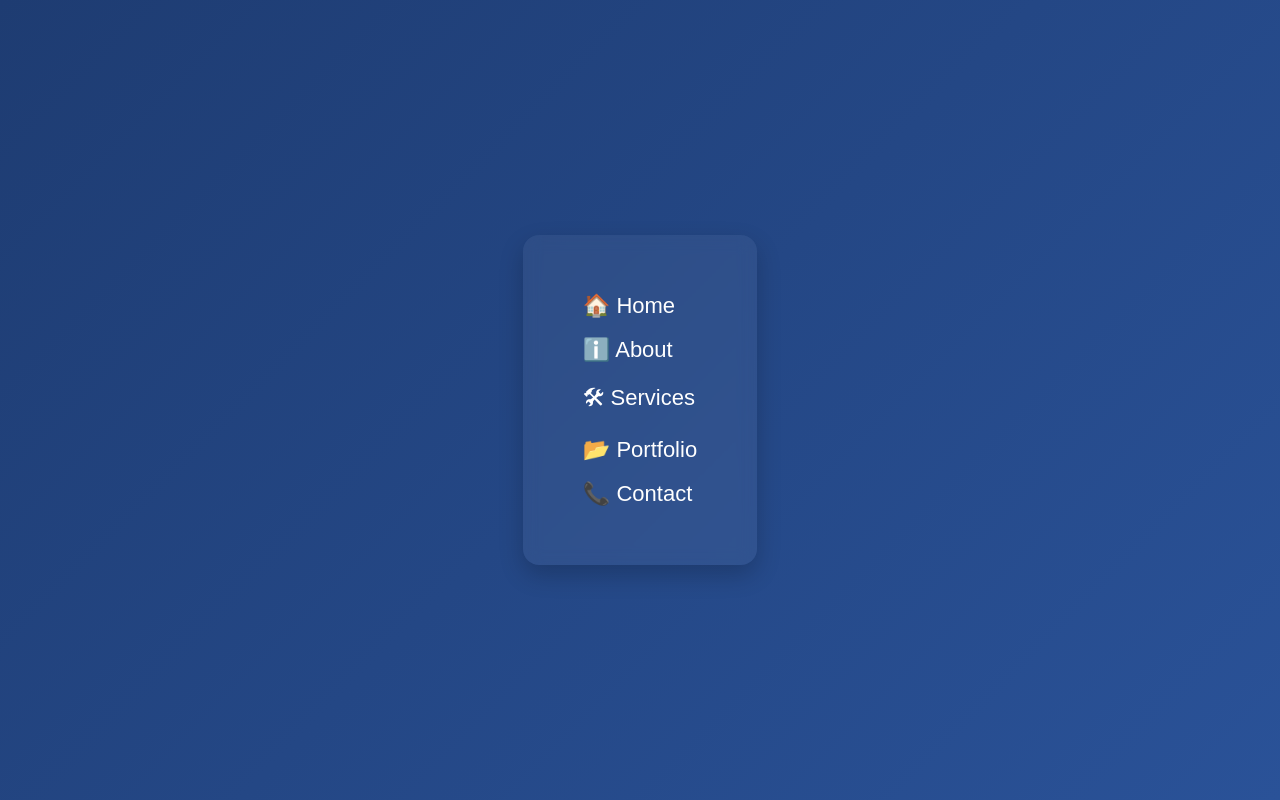
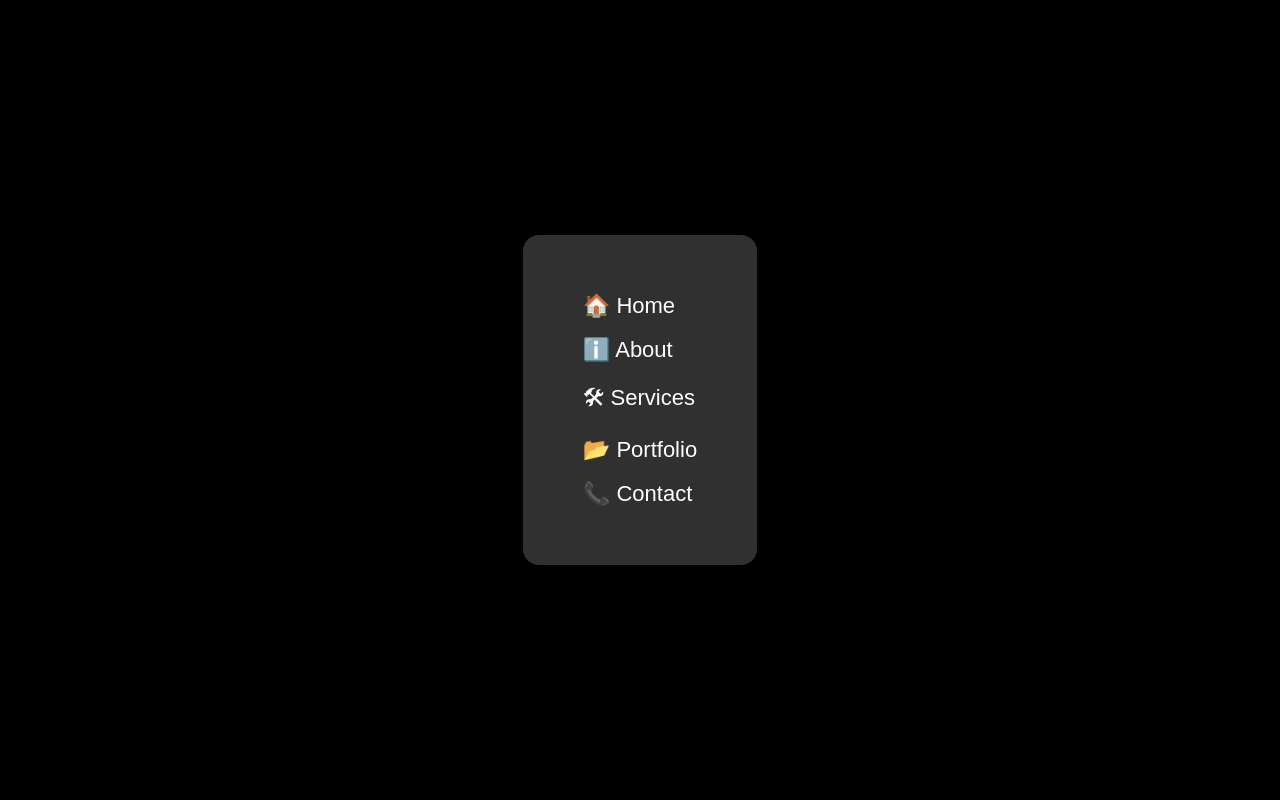
Before and after one commit to developermickey/GSAP-Stagger, a plain HTML site: page index.html in a window 1280 px wide. Drawn offline with nearby package versions, Linux system fonts and the light colour scheme.

Commit message:
GSAP Stagger Animation - Menu Project

```diff
--- a/index.html
+++ b/index.html
@@ -18,7 +18,7 @@
             display: flex;
             justify-content: center;
             align-items: center;
-            background: linear-gradient(135deg, #1e3c72 0%, #2a5298 100%);
+            background: black;
             font-family: "Poppins", sans-serif;
             color: white;
         }
@@ -27,7 +27,7 @@
         .menu {
             list-style: none;
             padding: 40px 60px;
-            background: rgba(255, 255, 255, 0.05);
+            background: rgba(67, 67, 67, 0.721);
             backdrop-filter: blur(8px);
             border-radius: 16px;
             box-shadow: 0 10px 25px rgba(0, 0, 0, 0.2);
```
